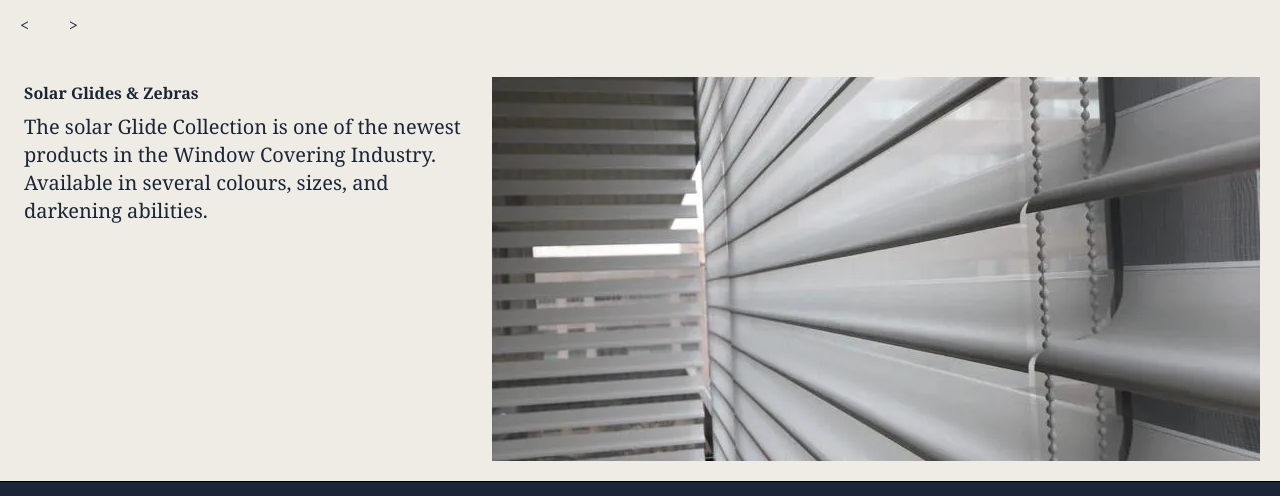
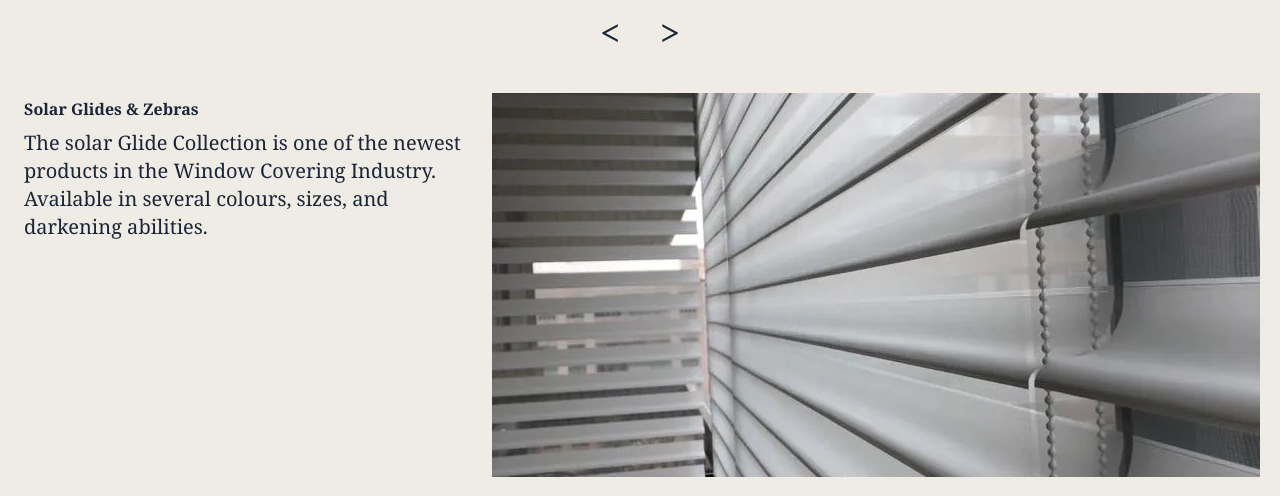
Before and after one commit to Donnie8GO/Laxsen-Website, a website: page Products.html in a window 1280 px wide. Shown: the part 64-560 px from the top of the page. Drawn offline with Linux system fonts and the light colour scheme.

Commit message:
bigge buttons

```diff
--- a/Products.html
+++ b/Products.html
@@ -34,9 +34,9 @@
     </header>
     <section>
     <hr class="my-8 border-t border-[#C2A382]">
-    <div class="flex flex-row">
-        <button class="p-5 border-[#1A2536] text-[#1A2536]"> &lt; </button>
-        <button class="p-5 border-[#1A2536] text-[#1A2536]"> &gt; </button>
+    <div class="flex flex-row w-full items-center justify-center">
+        <button class="p-5 border-[#1A2536] text-[#1A2536] text-4xl"> &lt; </button>
+        <button class="p-5 border-[#1A2536] text-[#1A2536] text-4xl"> &gt; </button>
     </div>
         <div id="slideshow-example" data-component="slideshow">
             <div role="list">
```
